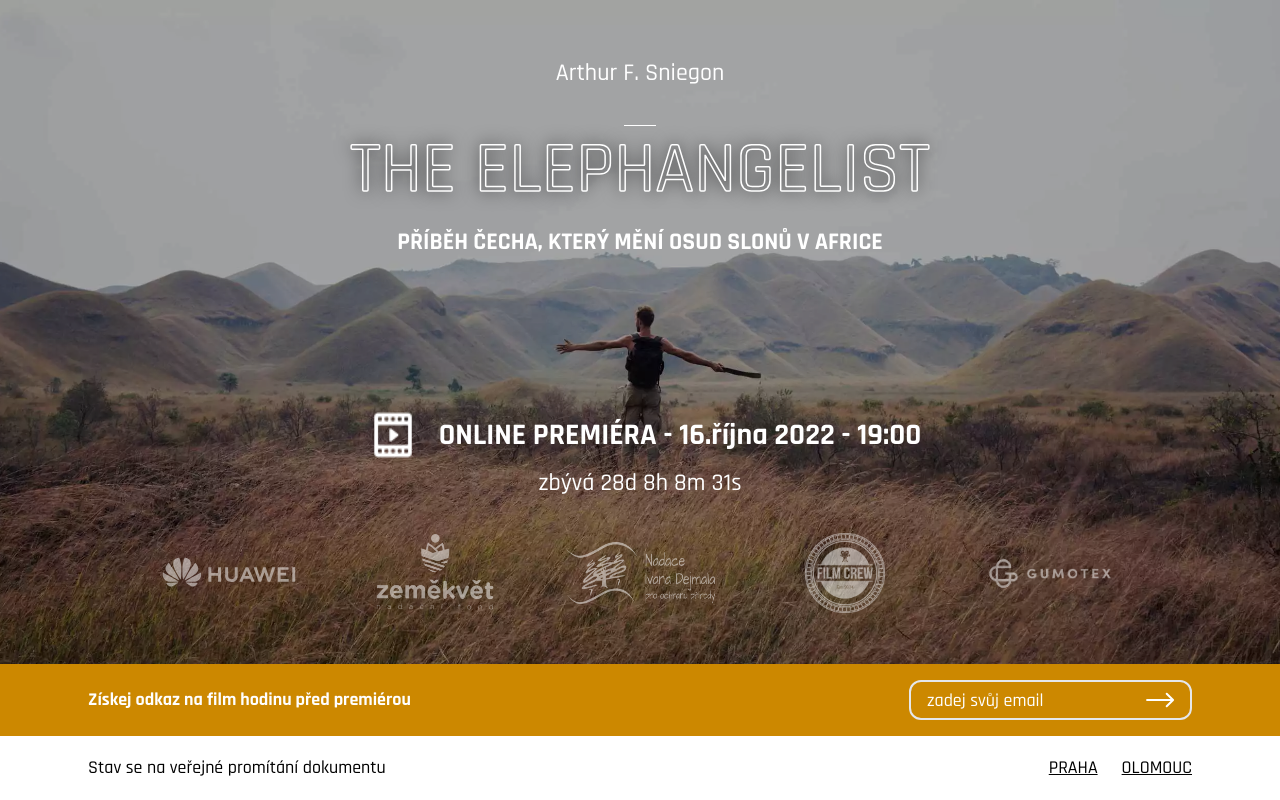
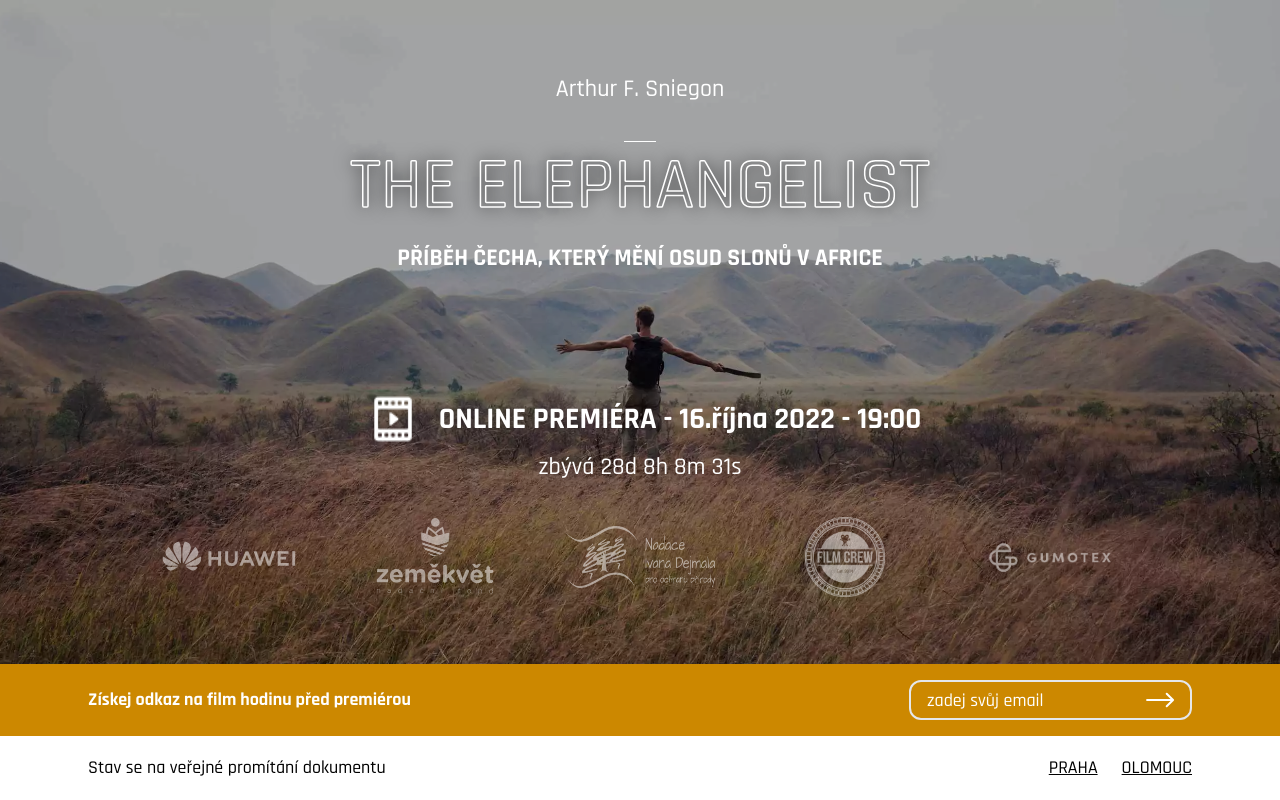
Before and after one commit to MartinMacek/elephangelist-website, a Next.js app: page / in a window 1280 px wide. Built offline with nearby package versions, Linux system fonts and the light colour scheme.

Commit message:
fix: padding

```diff
--- a/pages/index.js
+++ b/pages/index.js
@@ -83,7 +83,7 @@
             </p>
           </div>
           <div>
-            <div className="flex flex-col md:flex-row justify-center items-center mt-16 md:mt-32">
+            <div className="flex flex-col md:flex-row justify-center items-center mt-16">
               <div className="hidden md:flex justify-center w-16 h-16 mr-4 invert">
                 <div className="flex mx-auto pl-1">
                   <Image
```
